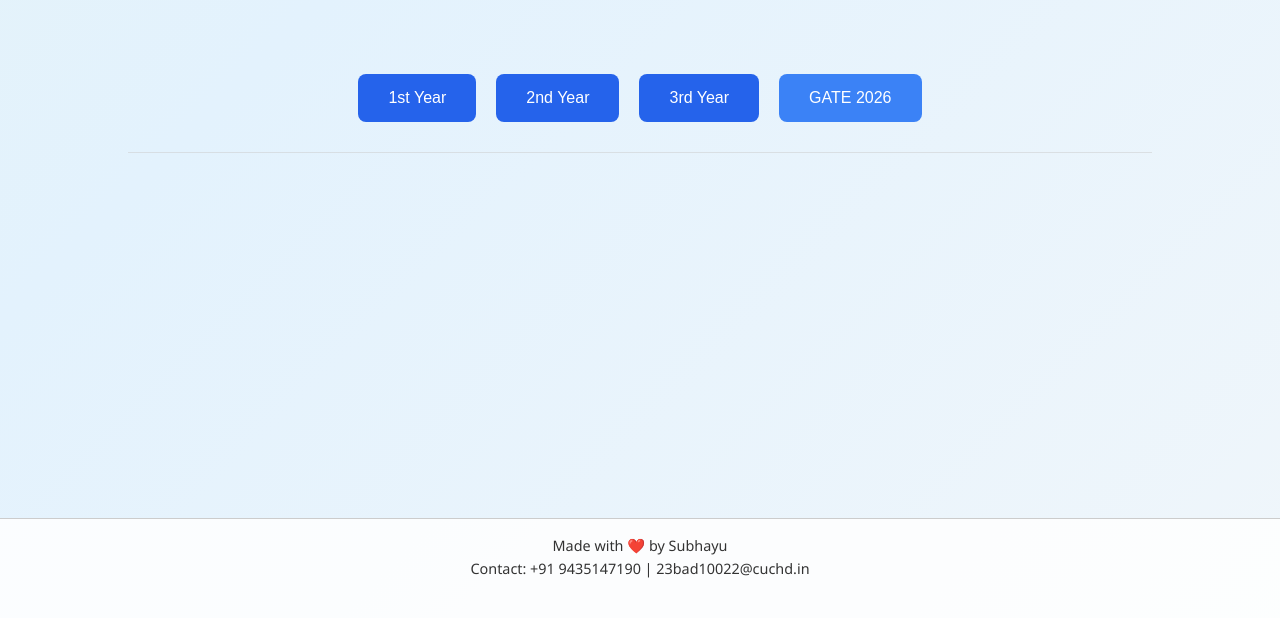
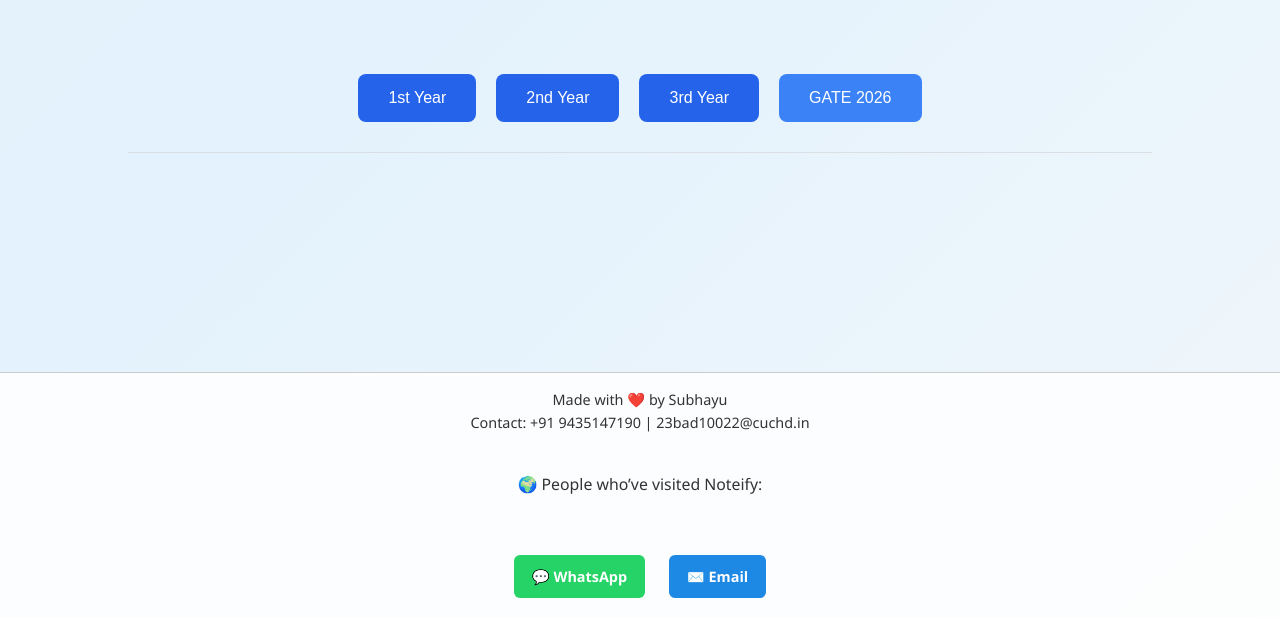
Before and after one commit to subhayu18/Noteify, a plain HTML site: page index.html in a window 1280 px wide. Shown: the part 182-800 px from the top of the page. Drawn offline with Linux system fonts and the light colour scheme.

Commit message:
Enhance footer with contact buttons and counter
Added contact buttons for WhatsApp and Email, and updated visitor counter section.

```diff
--- a/index.html
+++ b/index.html
@@ -115,6 +115,55 @@
     border-top: 1px solid #ccc;
     line-height: 1.6em;
   }
+
+  /* =========================
+     🌐 Contact Buttons + Counter Styles
+     ========================= */
+  .contact-btn {
+    display: inline-block;
+    margin: 5px 10px;
+    padding: 10px 18px;
+    border-radius: 6px;
+    text-decoration: none;
+    color: white;
+    font-weight: bold;
+    transition: background 0.3s ease, transform 0.2s ease;
+  }
+
+  .contact-btn:hover {
+    transform: translateY(-2px);
+  }
+
+  .whatsapp {
+    background-color: #25D366;
+  }
+
+  .whatsapp:hover {
+    background-color: #1ebe5c;
+  }
+
+  .email {
+    background-color: #1e88e5;
+  }
+
+  .email:hover {
+    background-color: #1565c0;
+  }
+
+  footer p {
+    font-weight: 500;
+    color: #333;
+    margin-bottom: 6px;
+  }
+
+  /* Optional: center counter + buttons neatly */
+  #sfckm3bhtx7n2gwqknjada522tkmlnld67e {
+    margin: 8px auto;
+  }
+
+  .contact-btn-container {
+    margin-top: 10px;
+  }
 </style>
 </head>
 <body>
@@ -162,7 +211,8 @@
     Contact: +91 9435147190 | 23bad10022@cuchd.in
     <br><br>
 
-    <!-- 🌐 Live Visitor Counter -->
+    <!-- 🌍 Visitor Counter -->
+    <p>🌍 People who’ve visited Noteify:</p>
     <div id="sfckm3bhtx7n2gwqknjada522tkmlnld67e"></div>
     <script type="text/javascript" src="https://counter1.optistats.ovh/private/counter.js?c=km3bhtx7n2gwqknjada522tkmlnld67e&down=async" async></script>
     <noscript>
@@ -170,7 +220,14 @@
         <img src="https://counter1.optistats.ovh/private/freecounterstat.php?c=km3bhtx7n2gwqknjada522tkmlnld67e" border="0" title="free web counter" alt="free web counter">
       </a>
     </noscript>
+
+    <br><br>
+
+    <!-- 📞 Quick Contact Buttons -->
+    <a href="https://wa.me/919435147190" target="_blank" class="contact-btn whatsapp">💬 WhatsApp</a>
+    <a href="mailto:23bad10022@cuchd.in" target="_blank" class="contact-btn email">✉️ Email</a>
   </footer>
+
 
   <script>
     function showSubmenu(id) {
```
Lines whose indentation alone changed are shown as unchanged.
